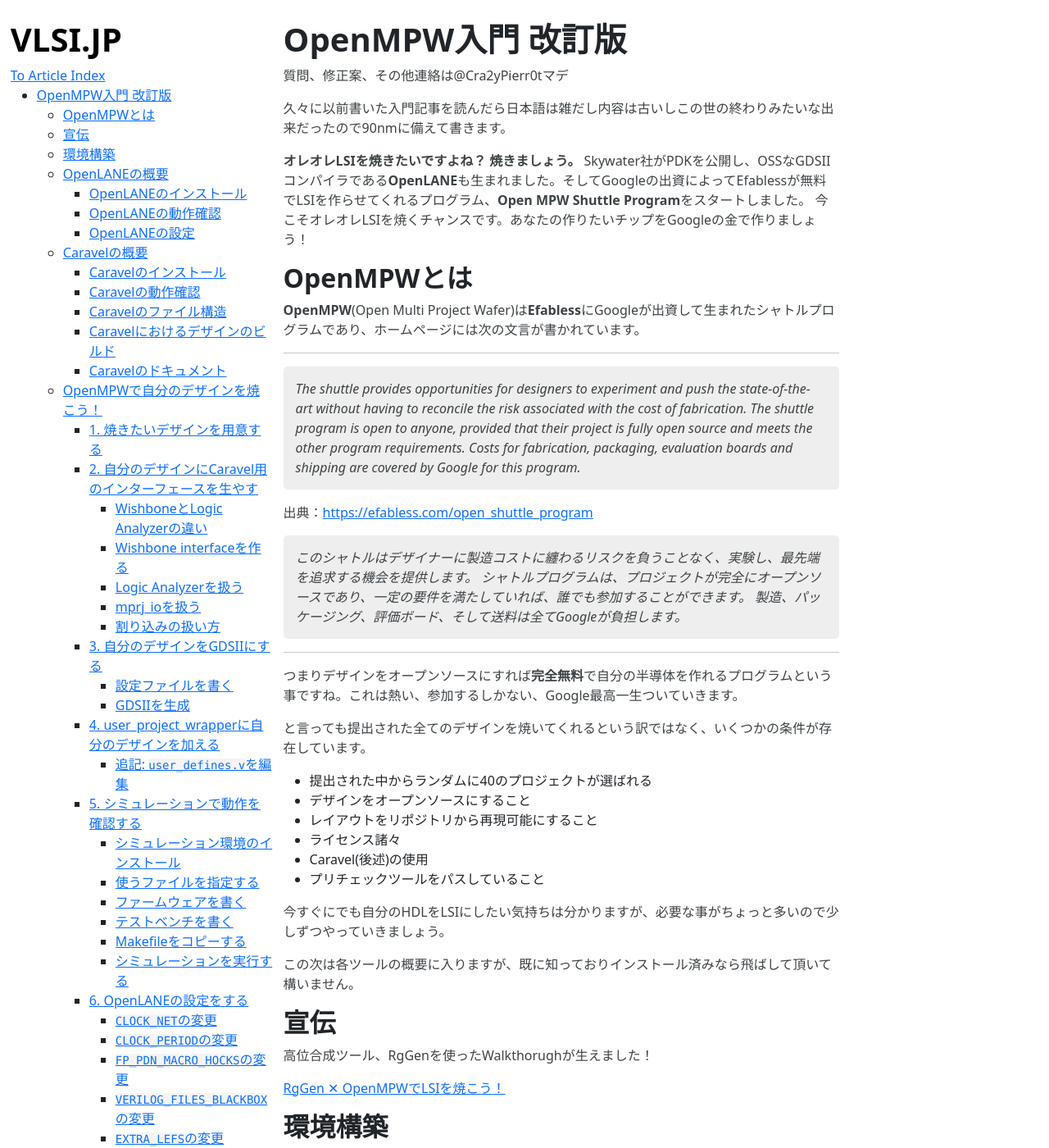
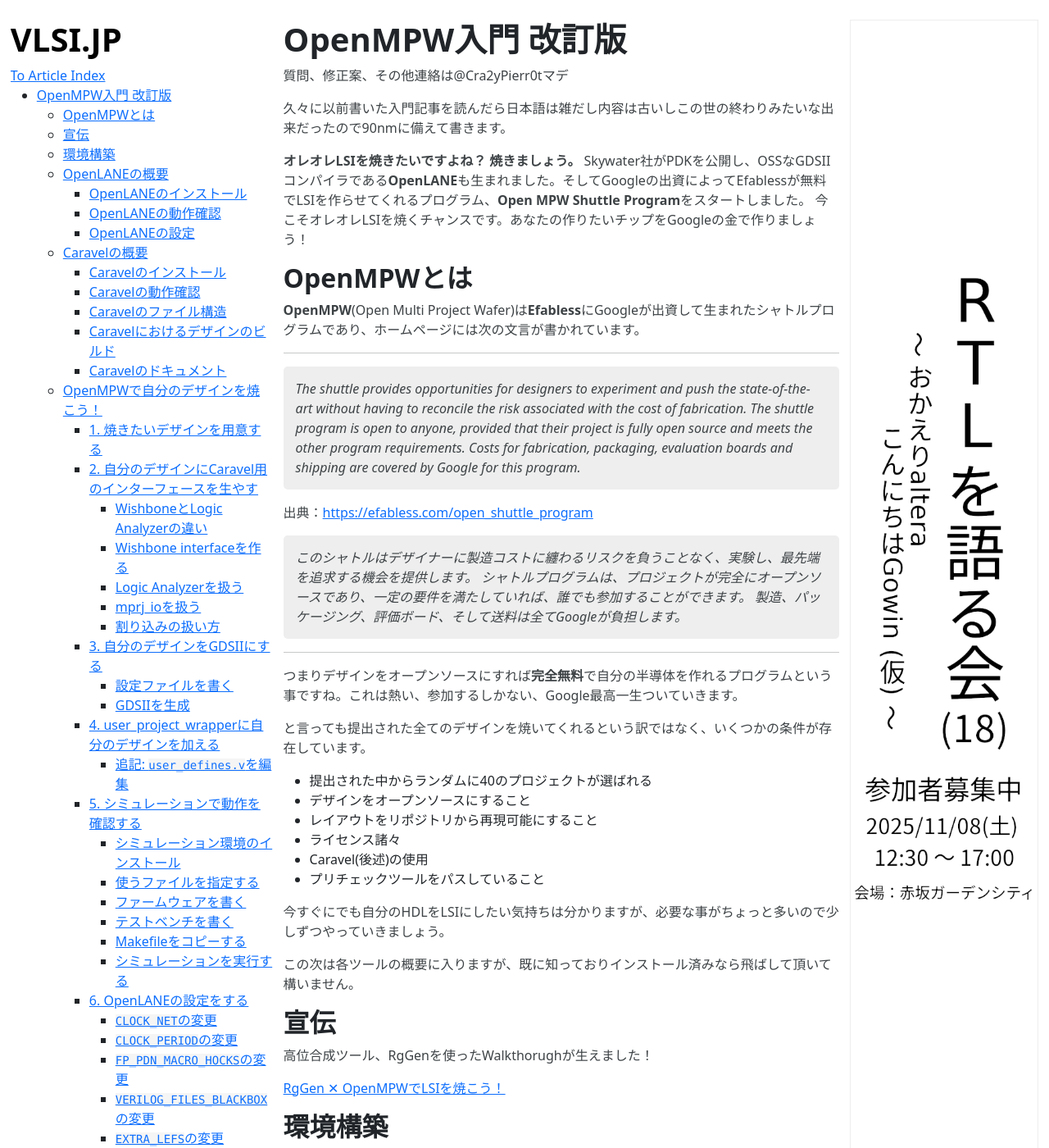
Before and after one commit to VLSI-JP/VLSI-JP.github.io, a Jekyll site: the page built from OpenMPW.md, in a window 1280 px wide and 1400 px high. Shown: the whole window at 82% size. Built offline with Jekyll 4.4.1, drawn with Linux system fonts in a browser that asks for light colours.

Commit message:
activate ad temp

```diff
--- a/_layouts/default.html
+++ b/_layouts/default.html
@@ -33,19 +33,19 @@
             {% include navigation.html %}
         </div>
         {% if page.tenant == true %}
+        {% endif %}
         <div class="tenant">
           <!-- Link -->
           <a href="https://talkrtl.connpass.com/event/367389/">
             <picture>
               <!-- for SmartPhone -->
-              <source media="screen and (max-width:900px)" srcset="https://raw.githubusercontent.com/VLSI-JP/VLSI-JP.github.io/refs/heads/main/images/tenant_img/rtltalk18_yoko.png">
+              <source media="screen and (max-width:1024px)" srcset="https://raw.githubusercontent.com/VLSI-JP/VLSI-JP.github.io/refs/heads/main/images/tenant_img/rtltalk18_yoko.png">
               <!-- for PC -->
-              <source media="(min-width:901px)" srcset="https://raw.githubusercontent.com/VLSI-JP/VLSI-JP.github.io/refs/heads/main/images/tenant_img/rtltalk18_tate.png">
+              <source media="(min-width:1025px)" srcset="https://raw.githubusercontent.com/VLSI-JP/VLSI-JP.github.io/refs/heads/main/images/tenant_img/rtltalk18_tate.png">
               <img class="responsive-ad-image">
             </picture>
           </a>
         </div>
-        {% endif %}
         <div class="content">
             {% include anchor_headings.html html=content beforeHeading=true %}
         </div>
--- a/assets/css/layout.css
+++ b/assets/css/layout.css
@@ -83,7 +83,7 @@
   object-fit: contain;
 }
 
-@media screen and (max-width:900px) {
+@media screen and (max-width:1024px) {
     table.highlight tr td,table.highlight tr td span {
         font-size: 25px !important;
         height: 30px;
```
